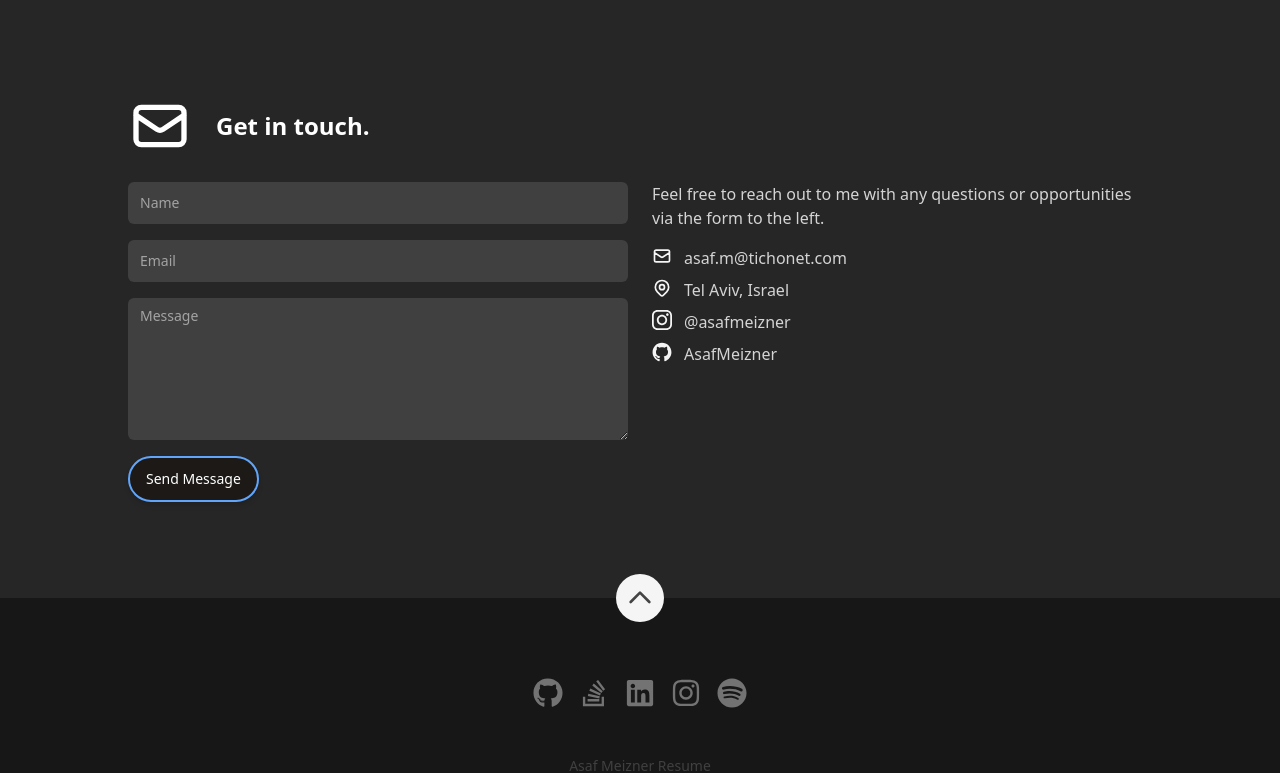
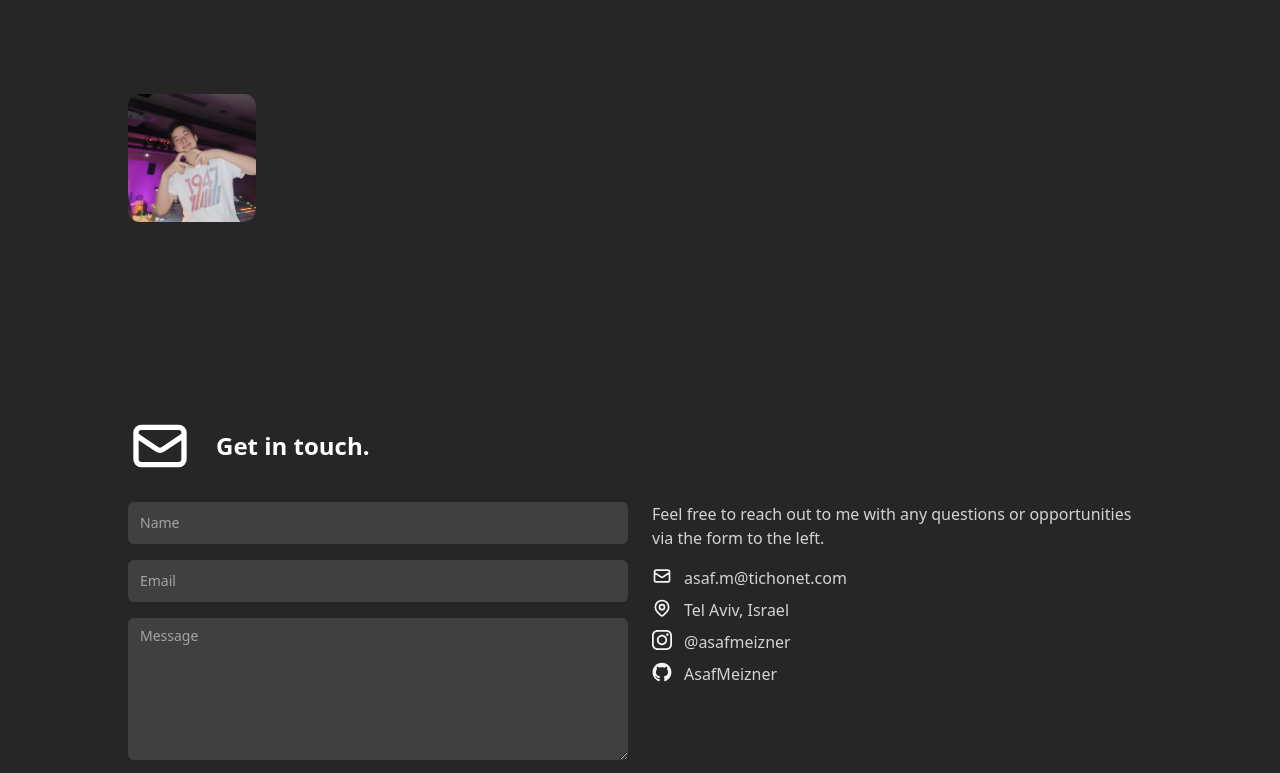
Before and after one commit to AsafMeizner/Resume, a Next.js app: page / in a window 1280 px wide. Shown: the part 5357-6130 px from the top of the page. Built offline with nearby package versions, Linux system fonts and the light colour scheme.

Commit message:
added calander

```diff
--- a/package.json
+++ b/package.json
@@ -31,7 +31,7 @@
     "@tailwindcss/forms": "^0.5.0",
     "@tailwindcss/typography": "^0.5.2",
     "@types/node": "^17.0.21",
-    "@types/react": "^17.0.39",
+    "@types/react": "^18.2.9",
     "@types/tailwindcss": "^3.0.9",
     "@types/webpack-env": "^1.16.3",
     "@typescript-eslint/eslint-plugin": "^5.14.0",
--- /dev/null
+++ b/src/components/Sections/Calander.tsx
@@ -0,0 +1,26 @@
+import classNames from 'classnames';
+import Image from 'next/image';
+import {FC, memo} from 'react';
+
+import {aboutData, SectionId} from '../../data/data';
+import Section from '../Layout/Section';
+
+const Calander: FC = memo(() => {
+  const {profileImageSrc, description, aboutItems} = aboutData;
+  return (
+    <Section className="bg-neutral-800" sectionId={SectionId.Calander}>
+      <div className={classNames('grid grid-cols-1 gap-y-4', {'md:grid-cols-4': !!profileImageSrc})}>
+        {!!profileImageSrc && (
+          <div className="col-span-1 flex justify-center md:justify-start">
+            <div className="relative h-30 w-30 overflow-hidden rounded-xl md:h-32 md:w-32">
+              <Image alt="calander-image" layout="fill" objectFit="cover" src={profileImageSrc} />
+            </div>
+          </div>
+        )}
+      </div>
+    </Section>
+  );
+});
+
+Calander.displayName = 'About';
+export default Calander;
--- a/src/data/data.tsx
+++ b/src/data/data.tsx
@@ -22,6 +22,7 @@ import porfolioImage10 from '../images/portfolio/portfolio-10.jpg';
 import porfolioImage11 from '../images/portfolio/portfolio-11.jpg';
 import profilepic from '../images/profilepic.jpg';
 import testimonialImage from '../images/testimonial.webp';
+import calander_image from '../images/calander_image.jpg';
 import {
   About,
   ContactSection,
@@ -32,6 +33,7 @@ import {
   SkillGroup,
   TestimonialSection,
   TimelineItem,
+  CalanderSection
 } from './dataDef';
 
 /**
@@ -54,6 +56,7 @@ export const SectionId = {
   Skills: 'skills',
   Stats: 'stats',
   Testimonials: 'testimonials',
+  Calander: 'calander'
 } as const;
 
 export type SectionId = typeof SectionId[keyof typeof SectionId];
@@ -350,6 +353,18 @@ export const testimonial: TestimonialSection = {
 };
 
 /**
+ * Calandar section
+  */
+export const calendar: CalanderSection = {
+  headerText: 'My availability.',
+  // picture of calandar src\images\calander.png
+  imageSrc: calander_image,
+  actions: []
+};
+
+
+
+/**
  * Contact section
  */
 
--- a/src/data/dataDef.ts
+++ b/src/data/dataDef.ts
@@ -108,6 +108,22 @@ export interface Testimonial {
 }
 
 /**
+ * calander section
+  */
+export interface CalanderSection {
+  imageSrc: string;
+  headerText: string;
+  actions: CalanderItem[];
+}
+
+interface CalanderItem {
+  href: string;
+  text: string;
+  primary?: boolean;
+  Icon?: (props: SVGProps<SVGSVGElement>) => JSX.Element;
+}
+
+/**
  * Contact section
  */
 export interface ContactSection {
--- a/src/pages/index.tsx
+++ b/src/pages/index.tsx
@@ -10,6 +10,7 @@ import Portfolio from '../components/Sections/Portfolio';
 import Resume from '../components/Sections/Resume';
 import Testimonials from '../components/Sections/Testimonials';
 import {homePageMeta} from '../data/data';
+import Calander from '../components/Sections/Calander';
 
 // eslint-disable-next-line react-memo/require-memo
 const Header = dynamic(() => import('../components/Sections/Header'), {ssr: false});
@@ -24,6 +25,7 @@ const Home: FC = memo(() => {
       <Resume />
       <Portfolio />
       <Testimonials />
+      <Calander />
       <Contact />
       <Footer />
     </Page>
```
Also changed, not shown: 1 other file (tests, documents, lock files or other folders).
